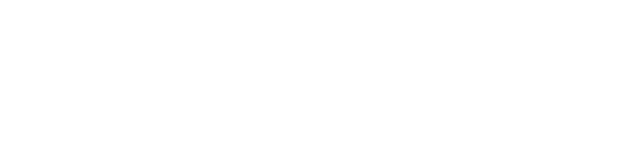
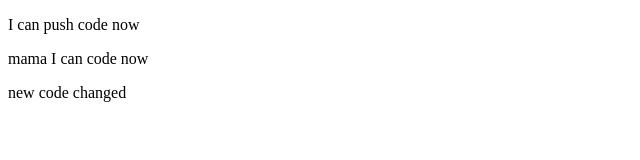
Before and after one commit to snayeemu/my_second_repo, a plain HTML site: page index.html in a window 1280 px wide. Shown: the whole page, without its empty margins (0-640 px from the left). Drawn offline with Linux system fonts and the light colour scheme.

Commit message:
adder para

```diff
--- a/index.html
+++ b/index.html
@@ -7,6 +7,8 @@
     <title>My second repo</title>
 </head>
 <body>
-
+    <p>I can push code now</p>
+    <p>mama I can code now</p>
+    <p>new code changed</p>
 </body>
 </html>
```
